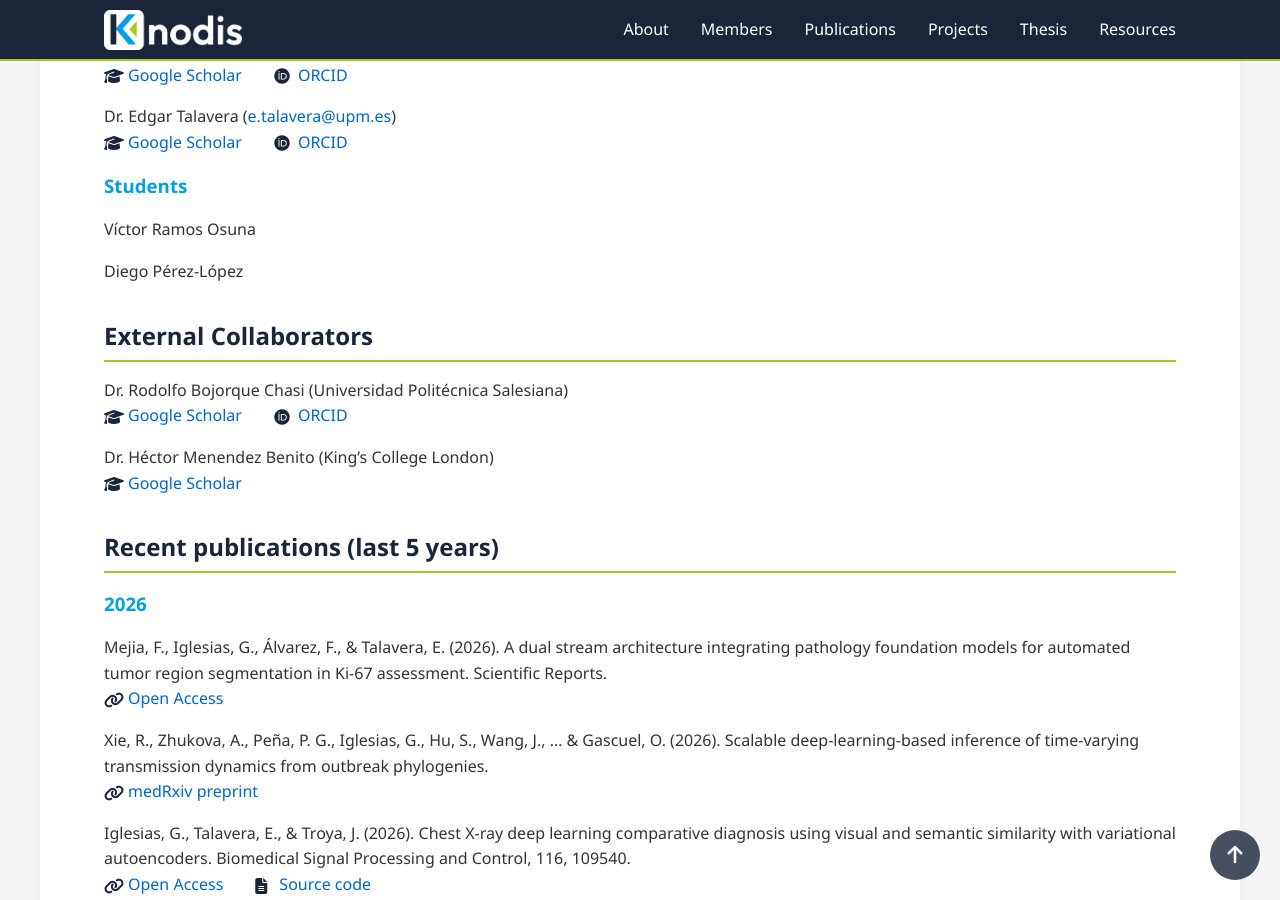
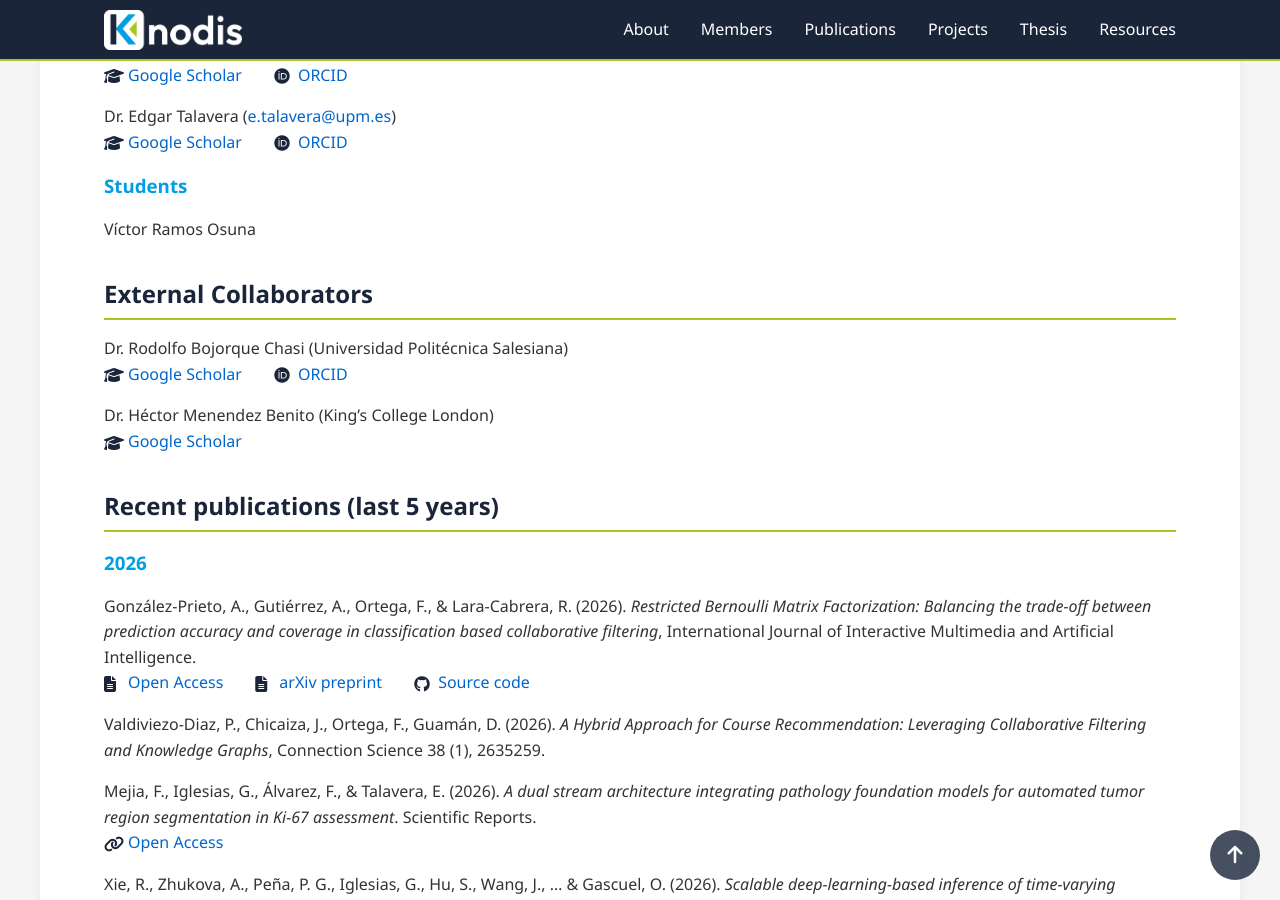
Before and after one commit to KNODIS-Research-Group/knodis-research-group.github.io, a Jekyll site: the page built from index.md, in a window 1280 px wide and 900 px high, scrolled down 1689 px. Built offline with Jekyll 4.4.1, drawn with Linux system fonts in a browser that asks for light colours; some of the changed text lies outside the part shown.

Commit message:
Update index.md

```diff
--- a/index.md
+++ b/index.md
@@ -56,7 +56,6 @@ Through this blend of cutting-edge research, innovation in teaching, and industr
 ### Students
 
 - Víctor Ramos Osuna
-- Diego Pérez-López
 
 ## External Collaborators
 
@@ -70,23 +69,28 @@ Through this blend of cutting-edge research, innovation in teaching, and industr
 ## Recent publications (last 5 years)
 
 ### 2026
-- Mejia, F., Iglesias, G., Álvarez, F., & Talavera, E. (2026). A dual stream architecture integrating pathology foundation models for automated tumor region segmentation in Ki-67 assessment. Scientific Reports.
+- González-Prieto, A., Gutiérrez, A., Ortega, F., & Lara-Cabrera, R. (2026). *Restricted Bernoulli Matrix Factorization: Balancing the trade-off between prediction accuracy and coverage in classification based collaborative filtering*, International Journal of Interactive Multimedia and Artificial Intelligence.
+  - [Open Access](https://www.ijimai.org/index.php/ijimai/article/view/2254)
+  - [arXiv preprint](https://arxiv.org/abs/2210.10619)
+  - [Source code](https://github.com/KNODIS-Research-Group/resbemf)
+- Valdiviezo-Diaz, P., Chicaiza, J., Ortega, F., Guamán, D. (2026). *A Hybrid Approach for Course Recommendation: Leveraging Collaborative Filtering and Knowledge Graphs*, Connection Science 38 (1), 2635259.
+- Mejia, F., Iglesias, G., Álvarez, F., & Talavera, E. (2026). *A dual stream architecture integrating pathology foundation models for automated tumor region segmentation in Ki-67 assessment*. Scientific Reports.
   - [Open Access](https://www.nature.com/articles/s41598-026-70235-9)
-- Xie, R., Zhukova, A., Peña, P. G., Iglesias, G., Hu, S., Wang, J., ... & Gascuel, O. (2026). Scalable deep-learning-based inference of time-varying transmission dynamics from outbreak phylogenies.
+- Xie, R., Zhukova, A., Peña, P. G., Iglesias, G., Hu, S., Wang, J., ... & Gascuel, O. (2026). *Scalable deep-learning-based inference of time-varying transmission dynamics from outbreak phylogenies*.
   - [medRxiv preprint](https://www.medrxiv.org/content/10.64898/2026.05.07.26352673v1)
-- Iglesias, G., Talavera, E., & Troya, J. (2026). Chest X-ray deep learning comparative diagnosis using visual and semantic similarity with variational autoencoders. Biomedical Signal Processing and Control, 116, 109540.
+- Iglesias, G., Talavera, E., & Troya, J. (2026). *Chest X-ray deep learning comparative diagnosis using visual and semantic similarity with variational autoencoders*. Biomedical Signal Processing and Control, 116, 109540.
   - [Open Access](https://www.sciencedirect.com/science/article/pii/S1746809426000947)
   - [Source code](https://purl.com/mocvae)
-- Iglesias, G., Bello-Orgaz, G., Navas-Loro, M., Ramirez-Atencia, C., Robert, M. S., & Baca-Garcia, E. (2026). Fidelity, Diversity, and Privacy: A Multi-Dimensional LLM Evaluation for Clinical Data Augmentation.
+- Iglesias, G., Bello-Orgaz, G., Navas-Loro, M., Ramirez-Atencia, C., Robert, M. S., & Baca-Garcia, E. (2026). *Fidelity, Diversity, and Privacy: A Multi-Dimensional LLM Evaluation for Clinical Data Augmentation*.
   - [arXiv preprint](https://arxiv.org/abs/2604.27014)
 - García-Ramos, A., Doval, S., Essau, C. A., Lara-Cabrera, R., Ayad-Ahmed, W., & de la Torre-Luque, A. (2026). *Profiling reasons for non-attendance in psychological assessments in adolescent suicide at-risk group using natural language processing*. Child Abuse & Neglect, 173, 107920. doi: 10.1016/j.chiabu.2026.107920
   - [Open Access](https://www.sciencedirect.com/science/article/pii/S0145213426000396)
-
-### 2025
 - de la Peña, P. G., Iglesias, G., Talavera, E., Meseguer, A. S., & Sanmartín, I. (2026). On the utility of deep learning for model classification and parameter estimation on complex diversification scenarios. Systematic Biology, syag030.
   - [Open Access](https://doi.org/10.1093/sysbio/syag030)
   - [Source code](https://github.com/pablogpena/deep_birth_death)
   - [Data](https://datadryad.org/dataset/doi:10.5061/dryad.f7m0cfz6b)
+
+### 2025
 - Iglesias, G., Menendez, H., & Talavera, E. (2025). Improving explanations for medical X-ray diagnosis combining variational autoencoders and adversarial machine learning. Computers in Biology and Medicine, 188, 109857.
   - [Open Access](https://www.sciencedirect.com/science/article/pii/S0010482525002070)
   - [Source code](https://purl.org/mocvae-xai)
@@ -155,12 +159,13 @@ Through this blend of cutting-edge research, innovation in teaching, and industr
 ## Active research projects
 
 <!-- - *DL-CEGM: Aumento de la calidad y de la equidad, a grupos minoritarios, en las recomendaciones obtenidas mediante filtrado colaborativo basado en técnicas de Deep Learning* (*PID2019-106493RB-I00*). Project funded by *Ministerio de Ciencia, Innovación y Universidades*. From jun 2020 to may 2023. Principal Investigator: Jesús Bobadilla. -->
-- *INTEROPT: Algoritmos de optimización y control conscientes del desgaste para la operación de centrales hidroeléctricas híbridas y stand-alone* (*PID2024-160424OB-C21*). From sep 2025 to aug 2028. Principal Investigator: Ignacio Pérez Díaz.
+<!-- - *INTEROPT: Algoritmos de optimización y control conscientes del desgaste para la operación de centrales hidroeléctricas híbridas y stand-alone* (*PID2024-160424OB-C21*). From sep 2025 to aug 2028. Principal Investigator: Ignacio Pérez Díaz. -->
 - *ALENTAR-J-CM: Aplicación de modelos del LENguaje a gran escala para la prevención sociosaniTAria de problemas de salud mental y Riesgo de suicidio en Jóvenes* (*TEC-2024/COM-224*). Project funded by *Comunidad de Madrid, Consejería de Educación, Ciencia y Universidades*. From jan 2025 to dec 2028. Principal Investigator: Alejandro de la Torre (Universidad Complutense de Madrid), Raúl Lara Cabrera, Enrique Baca García (Fundación Jiménez Díaz), Marina Díaz Marsá (Hospital Clínico San Carlos) and María Luisa Barrigón Estévez (Hospital Universitario Gregorio Marañón). [Web](https://proyectoalentar.org)
 - *CUBIC: Viñedos con CUBIertas vegetales ante el Cambio climático* (*PID2023-147576OB-C21*). Project funded by *Ministerio de Ciencia, Innovación y Universidades*. From sep 2024 to dec 2028. Principal Investigator: [Chiquinquirá Hontoria Fernández](https://orcid.org/0000-0002-8089-0327).
 
 ## Thesis
 
+- D. Diego Pérez López. *Sistemas de Recomendación Equitativos y Robustos: Mitigación del Sesgo Demográfico y Gestión de la Incertidumbre*. Doctorado en Ciencias y Tecnologías de la Computación para Smart Cities (Universidad Politécnica de Madrid). Supervisors: D. Fernando Ortega Requena. Junio 2026.
 - D. Guillermo Iglesias Hernández. *Advanced Deep Learning Models for Precise Medical Image Analysis and Diagnosis*. Doctorado en Ciencias y Tecnologías de la Computación para Smart Cities (Universidad Politécnica de Madrid). Supervisors: D. Edgar Talavera Muñoz. Febrero 2025.
 - D. Jorge Dueñas Lerín. *Recomendación a grupos de usuarios usando técnicas de aprendizaje profundo*. Doctorado en Ciencias y Tecnologías de la Computación para Smart Cities (Universidad Politécnica de Madrid). Supervisors: D. Raúl Lara Cabrera & Dr. Fernando Ortega. April 2024.
 - D. Francisco Pajuelo Holguera. *Sistemas de recomendación basados en filtrado colaborativo: aceleración mediante computación reconfigurable y aplicaciones predictivas sensoriales*. Doctorado en Tecnología Aeroespacial: Ingenierías Electromagnética, Electrónica, Informática y Mecánica (Universidad de Extremadura). Supervisors: Dr. Juan Antonio Gómez-Pulido & Dr. Fernando Ortega. July 2021.
```
